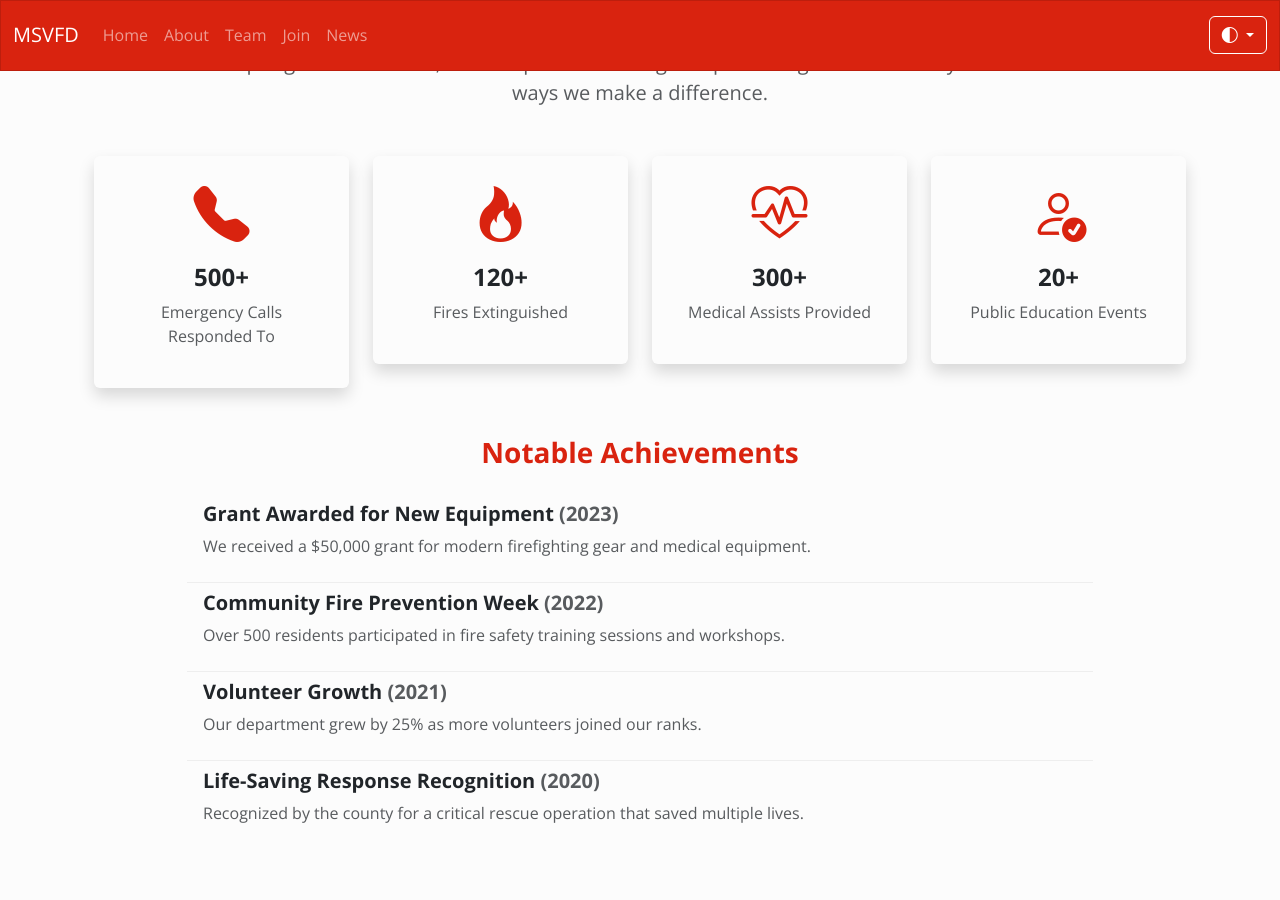
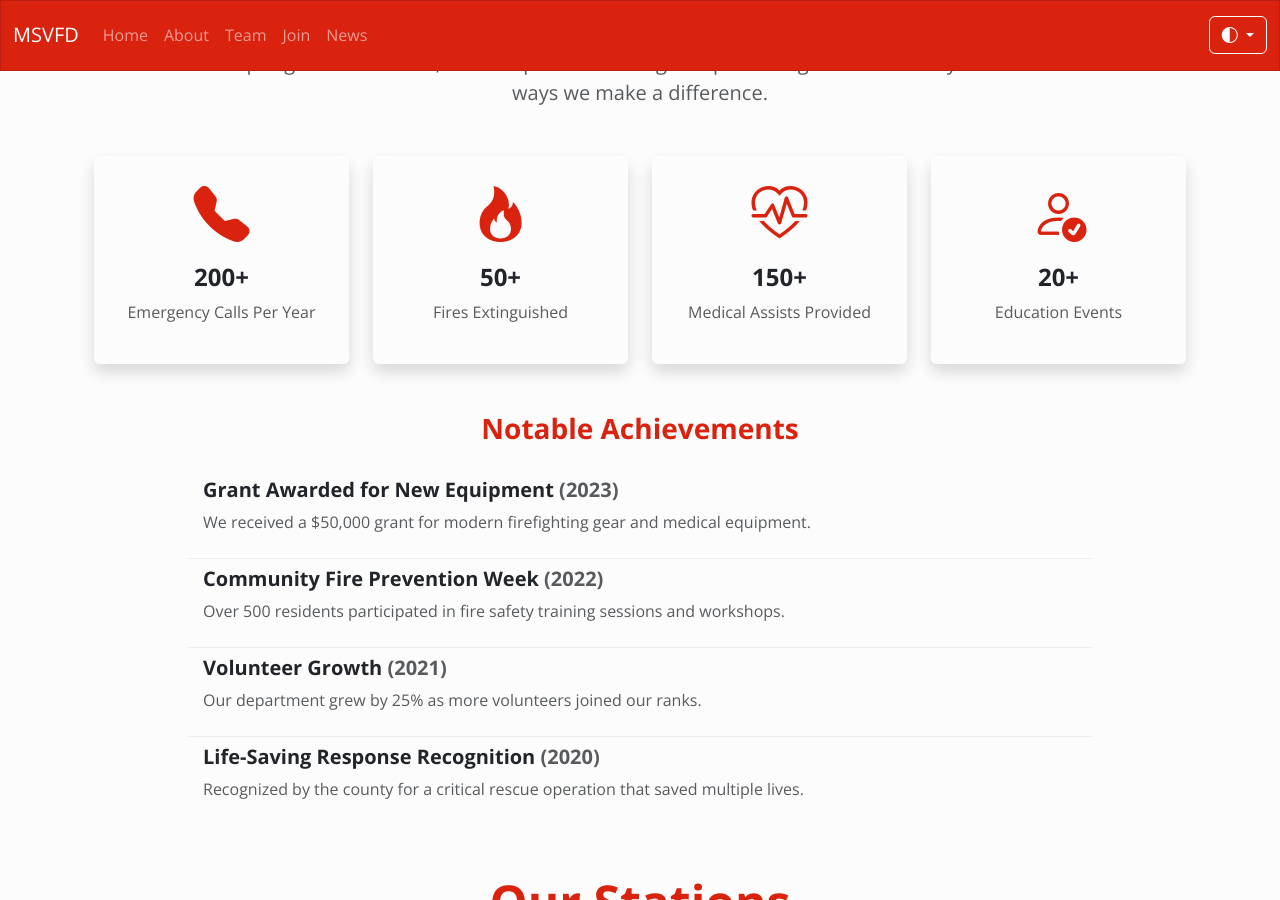
Before and after one commit to joshua-p-williams/msvfd, a Jekyll site: the page built from content/about.md, in a window 1280 px wide and 900 px high, scrolled down 844 px. Built offline with Jekyll 4.4.1, drawn with Linux system fonts in a browser that asks for light colours.

Commit message:
Update community events

```diff
--- a/_data/community.yml
+++ b/_data/community.yml
@@ -2,19 +2,19 @@ title: "Our Community Impact"
 description: "At Mountain Springs Fire & Rescue, we take pride in serving and protecting our community. Here are some of the ways we make a difference."
 
 stats:
-  - label: "Emergency Calls Responded To"
-    value: "500+"
+  - label: "Emergency Calls Per Year"
+    value: "200+"
     icon: "bi-telephone-fill"
 
   - label: "Fires Extinguished"
-    value: "120+"
+    value: "50+"
     icon: "bi-fire"
 
   - label: "Medical Assists Provided"
-    value: "300+"
+    value: "150+"
     icon: "bi-heart-pulse"
 
-  - label: "Public Education Events"
+  - label: "Education Events"
     value: "20+"
     icon: "bi-person-check"
 
```
